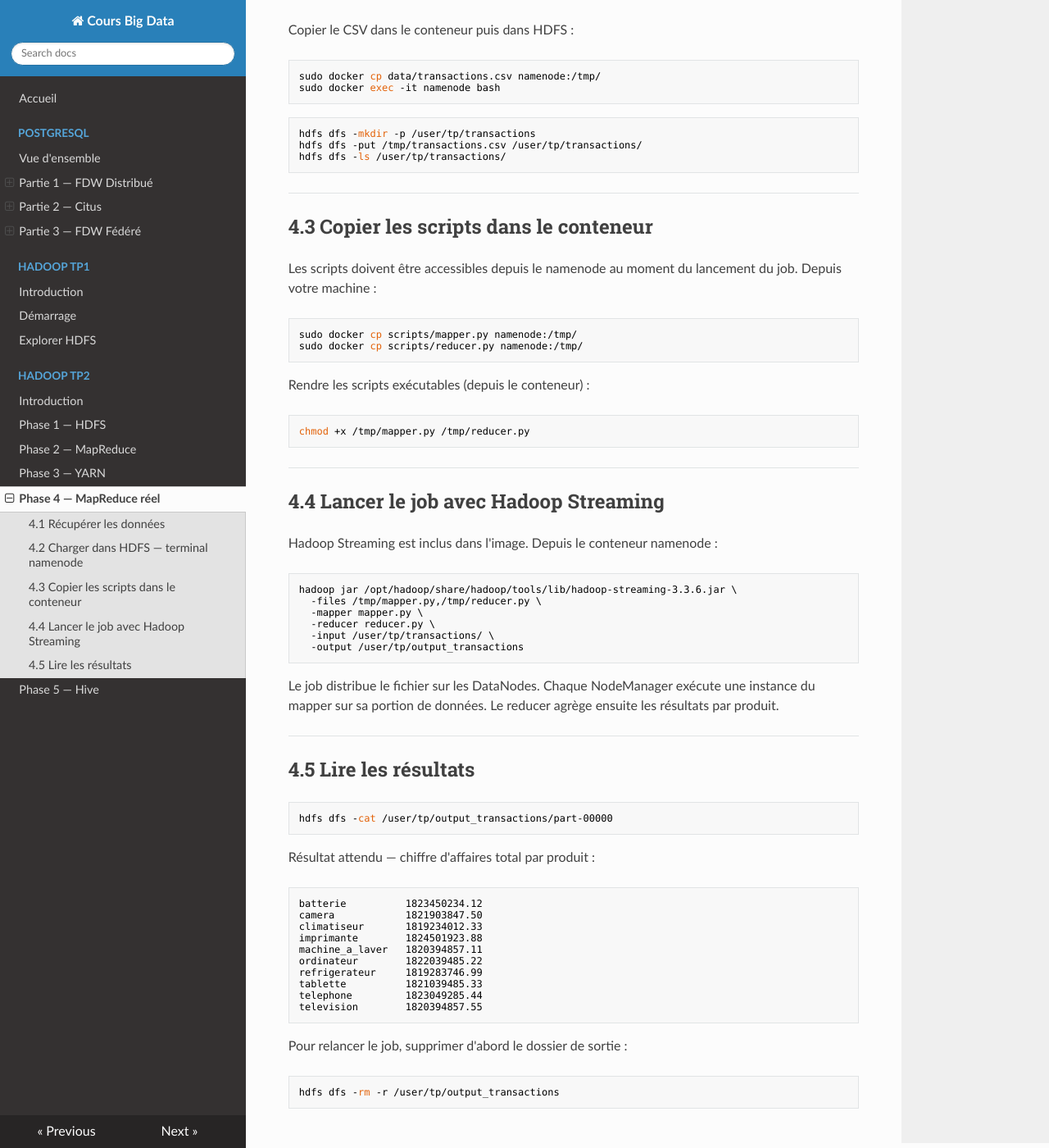
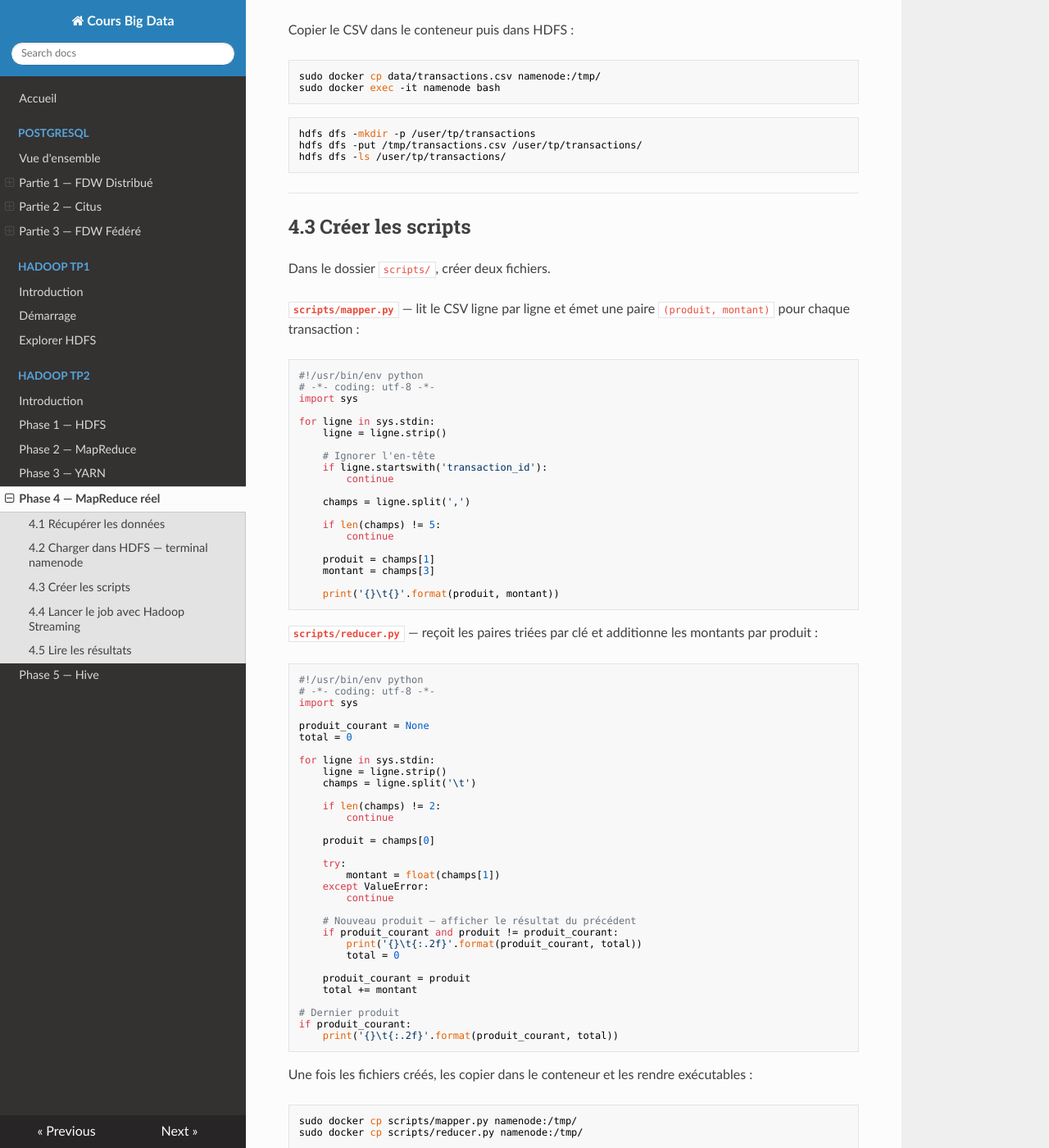
Before and after one commit to Titembaye/big-data-cours, an MkDocs documentation site: the page built from docs/tp2/mapreduce_reel.md, in a window 1280 px wide and 1400 px high, scrolled down 668 px. Shown: the whole window at 82% size. Built offline with MkDocs 1.6.1, drawn with Linux system fonts in a browser that asks for light colours; nearby versions of some CDN libraries; some of the changed text lies outside the part shown.

Commit message:
docs: add mapper.py and reducer.py content in Phase 4

````diff
--- a/docs/tp2/mapreduce_reel.md
+++ b/docs/tp2/mapreduce_reel.md
@@ -40,18 +40,81 @@ hdfs dfs -ls /user/tp/transactions/
 
 ---
 
-## 4.3 Copier les scripts dans le conteneur
+## 4.3 Créer les scripts
 
-Les scripts doivent être accessibles depuis le namenode au moment du lancement du job. Depuis votre machine :
+Dans le dossier `scripts/`, créer deux fichiers.
+
+**`scripts/mapper.py`** — lit le CSV ligne par ligne et émet une paire `(produit, montant)` pour chaque transaction :
+
+```python
+#!/usr/bin/env python
+# -*- coding: utf-8 -*-
+import sys
+
+for ligne in sys.stdin:
+    ligne = ligne.strip()
+
+    # Ignorer l'en-tête
+    if ligne.startswith('transaction_id'):
+        continue
+
+    champs = ligne.split(',')
+
+    if len(champs) != 5:
+        continue
+
+    produit = champs[1]
+    montant = champs[3]
+
+    print('{}\t{}'.format(produit, montant))
+```
+
+**`scripts/reducer.py`** — reçoit les paires triées par clé et additionne les montants par produit :
+
+```python
+#!/usr/bin/env python
+# -*- coding: utf-8 -*-
+import sys
+
+produit_courant = None
+total = 0
+
+for ligne in sys.stdin:
+    ligne = ligne.strip()
+    champs = ligne.split('\t')
+
+    if len(champs) != 2:
+        continue
+
+    produit = champs[0]
+
+    try:
+        montant = float(champs[1])
+    except ValueError:
+        continue
+
+    # Nouveau produit — afficher le résultat du précédent
+    if produit_courant and produit != produit_courant:
+        print('{}\t{:.2f}'.format(produit_courant, total))
+        total = 0
+
+    produit_courant = produit
+    total += montant
+
+# Dernier produit
+if produit_courant:
+    print('{}\t{:.2f}'.format(produit_courant, total))
+```
+
+Une fois les fichiers créés, les copier dans le conteneur et les rendre exécutables :
 
 ```bash
 sudo docker cp scripts/mapper.py namenode:/tmp/
 sudo docker cp scripts/reducer.py namenode:/tmp/
 ```
 
-Rendre les scripts exécutables (depuis le conteneur) :
-
 ```bash
+sudo docker exec -it namenode bash
 chmod +x /tmp/mapper.py /tmp/reducer.py
 ```
 
````
